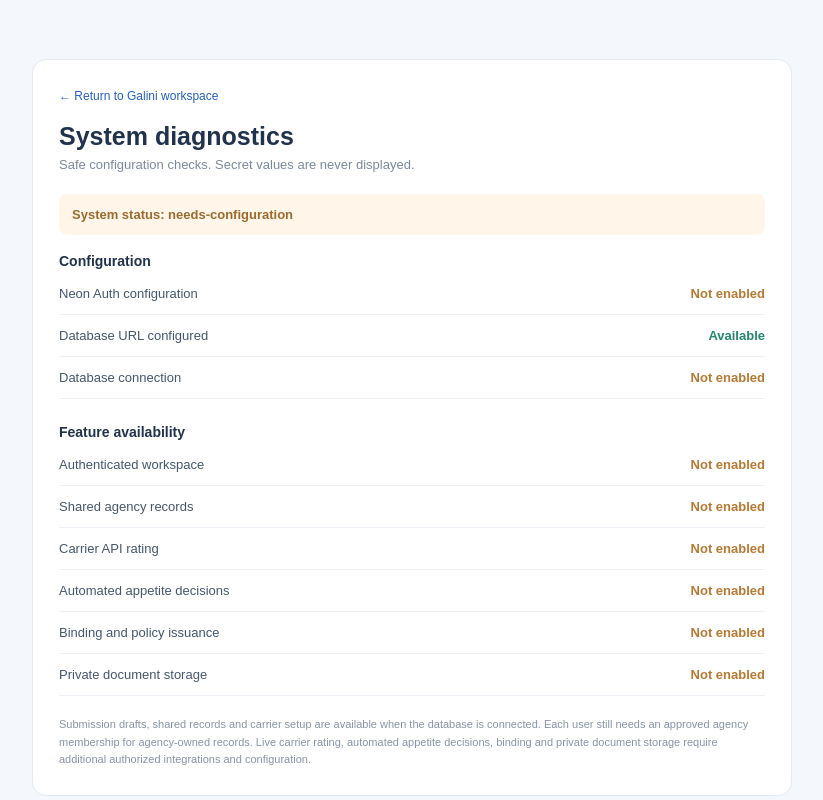
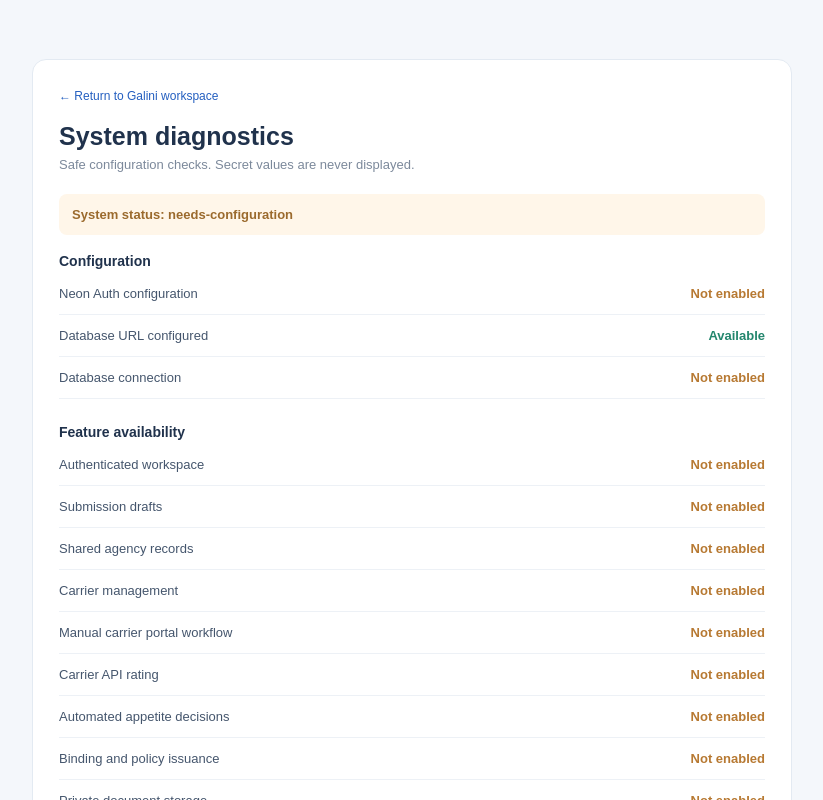
Before and after one commit to bishalmortuza-HN/Galini-Rating-Connect-, a Next.js app: page /diagnostics in a window 1280 px wide. Shown: the top 800 px of the page, without its empty margins (228-1051 px from the left). Built offline with nearby package versions, Linux system fonts and the light colour scheme; no server answers; the database is empty.

Commit message:
Show enabled workspace services in diagnostics

```diff
--- a/app/diagnostics/diagnostics-client.tsx
+++ b/app/diagnostics/diagnostics-client.tsx
@@ -46,7 +46,10 @@ export default function DiagnosticsClient() {
           {row("Database connection", health.checks.databaseConnected)}
           <h2 style={{ fontSize: 14, margin: "25px 0 4px" }}>Feature availability</h2>
           {row("Authenticated workspace", health.capabilities.authenticatedWorkspace)}
+          {row("Submission drafts", health.capabilities.submissionDrafts)}
           {row("Shared agency records", health.capabilities.sharedAgencyRecords)}
+          {row("Carrier management", health.capabilities.carrierManagement)}
+          {row("Manual carrier portal workflow", health.capabilities.manualCarrierPortal)}
           {row("Carrier API rating", health.capabilities.carrierApiRating)}
           {row("Automated appetite decisions", health.capabilities.appetiteAutomation)}
           {row("Binding and policy issuance", health.capabilities.bindingAndPolicyIssuance)}
```
